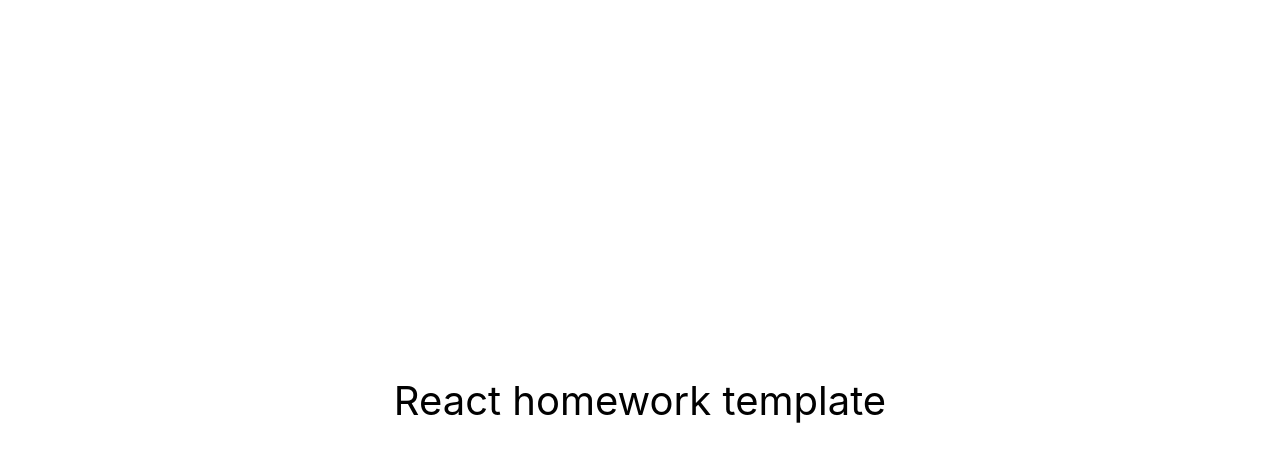
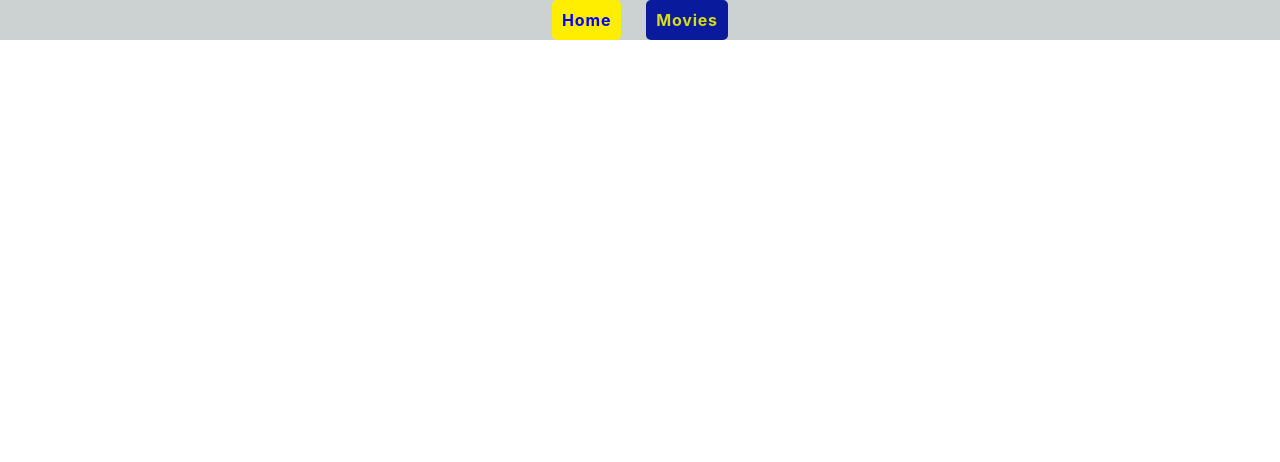
Before and after one commit to Krenichniy/goit-react-hw-05-movies, a React (Create React App) app: page / in a window 1280 px wide. Shown: the top 462 px of the page. Built offline with nearby package versions, Linux system fonts and the light colour scheme.

Commit message:
added  header menu

```diff
--- a/package.json
+++ b/package.json
@@ -7,9 +7,11 @@
     "@testing-library/jest-dom": "^5.16.3",
     "@testing-library/react": "^12.1.4",
     "@testing-library/user-event": "^13.5.0",
+    "notiflix": "^3.2.5",
     "prop-types": "^15.8.1",
     "react": "^18.1.0",
     "react-dom": "^18.1.0",
+    "react-router-dom": "^6.3.0",
     "react-scripts": "5.0.1",
     "styled-components": "^5.3.5",
     "web-vitals": "^2.1.3"
--- a/src/components/App.jsx
+++ b/src/components/App.jsx
@@ -1,17 +1,19 @@
+import { Menu } from "modules/Menu";
+
+
 export const App = () => {
   return (
-    <div
-      style={{
-        height: '100vh',
-        display: 'flex',
-        justifyContent: 'center',
-        alignItems: 'center',
-        fontSize: 40,
-        color: '#010101'
-      }}
-    >
-      React homework template
+    <div>
+      <Menu/>
     </div>
   );
 };
 // test
+  // style={{
+  //       height: '100vh',
+  //       display: 'flex',
+  //       justifyContent: 'center',
+  //       alignItems: 'center',
+  //       fontSize: 40,
+  //       color: '#010101'
+  //     }}
--- a/src/index.js
+++ b/src/index.js
@@ -2,9 +2,12 @@
 import ReactDOM from 'react-dom/client';
 import { App } from 'components/App';
 import './index.css';
+import { BrowserRouter } from 'react-router-dom';
 
 ReactDOM.createRoot(document.getElementById('root')).render(
   <React.StrictMode>
-    <App />
+    <BrowserRouter>
+      <App />
+    </BrowserRouter>
   </React.StrictMode>
 );
--- /dev/null
+++ b/src/modules/Menu.jsx
@@ -0,0 +1,22 @@
+import { NavLink } from 'react-router-dom';
+import styles from './menu.module.css';
+const getClassName = ({ isActive }) => {
+    const className = isActive ? `${styles.link} ${styles.active}`: `${styles.link}`;
+    return className;
+}
+export const Menu = () => {
+    return (
+        <div className={styles.wrapper}>
+            <ul>
+                <li>
+                    <NavLink className={getClassName} to='/'>Home</NavLink>
+                </li>
+                 <li>
+                <NavLink className={getClassName} to='/movies'>Movies</NavLink>
+                </li>
+
+            </ul>
+        </div>
+
+        )
+}
--- /dev/null
+++ b/src/modules/index.js
@@ -0,0 +1 @@
+export {default}  from './Menu';
--- /dev/null
+++ b/src/modules/menu.module.css
@@ -0,0 +1,34 @@
+ul{
+    margin: 0;
+    padding: 0;
+    list-style: none;
+    display: flex;
+}
+.wrapper{
+    width: 100%;
+    height:40px;
+    display: flex;
+    align-items: center;
+    justify-content: center;
+    background-color: rgb(204, 209, 209);
+}
+.link{
+    width: 100px;
+    height: 25px;
+    padding: 10px;
+    background-color: rgb(9, 26, 156);
+    color: rgb(214, 220, 24);
+    border-radius:5px ;
+    font-size: 16px;
+    font-weight: 700;
+    line-height: 1.4;
+    letter-spacing: 0.05em;
+    text-decoration: none;
+}
+li:not(:last-child){
+    margin-right: 25px;
+}
+.active{
+    background-color: rgb(255, 238, 0);
+    color:blue;
+}
```
Also changed, not shown: src/components/FetchData/FetchData.js (added, +60 -0 lines), 1 other file (tests, documents, lock files or other folders).
